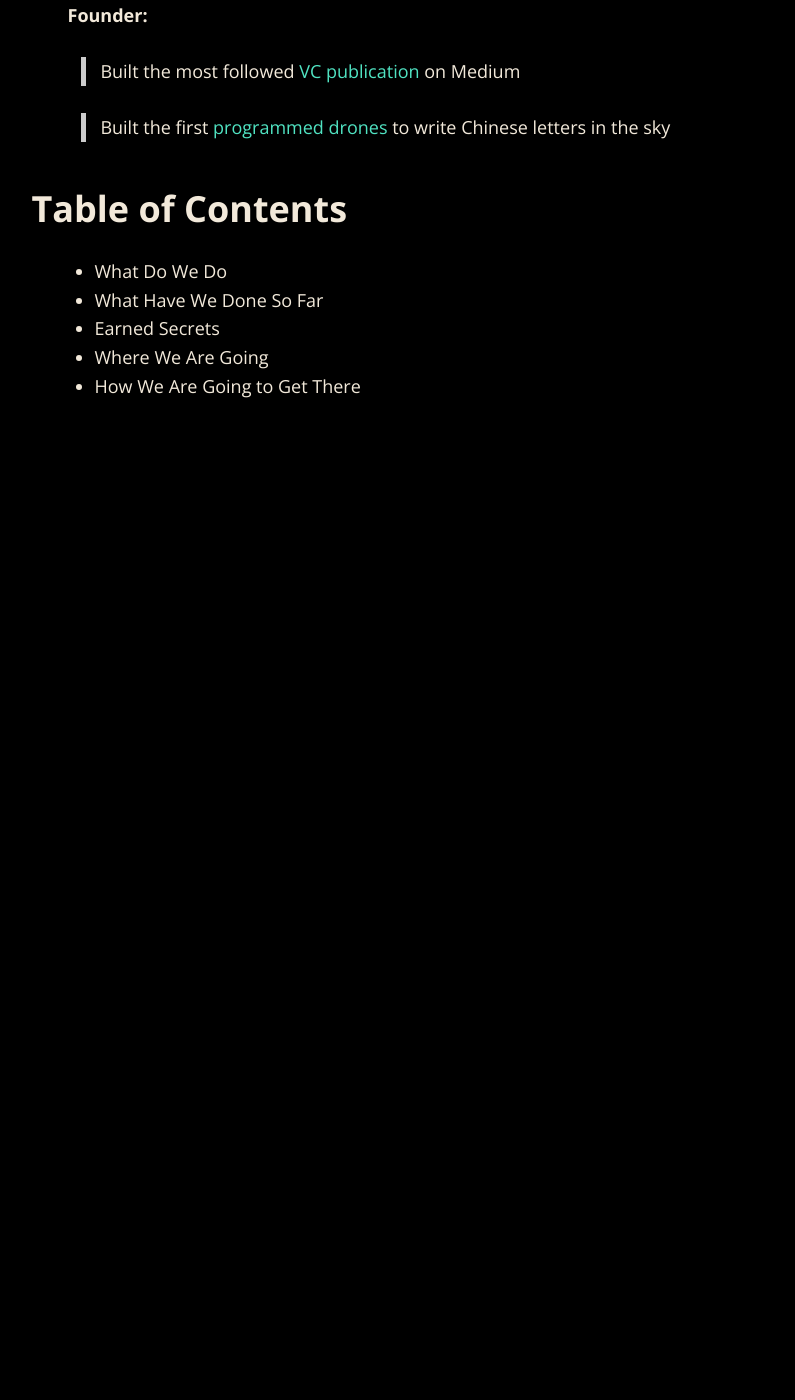
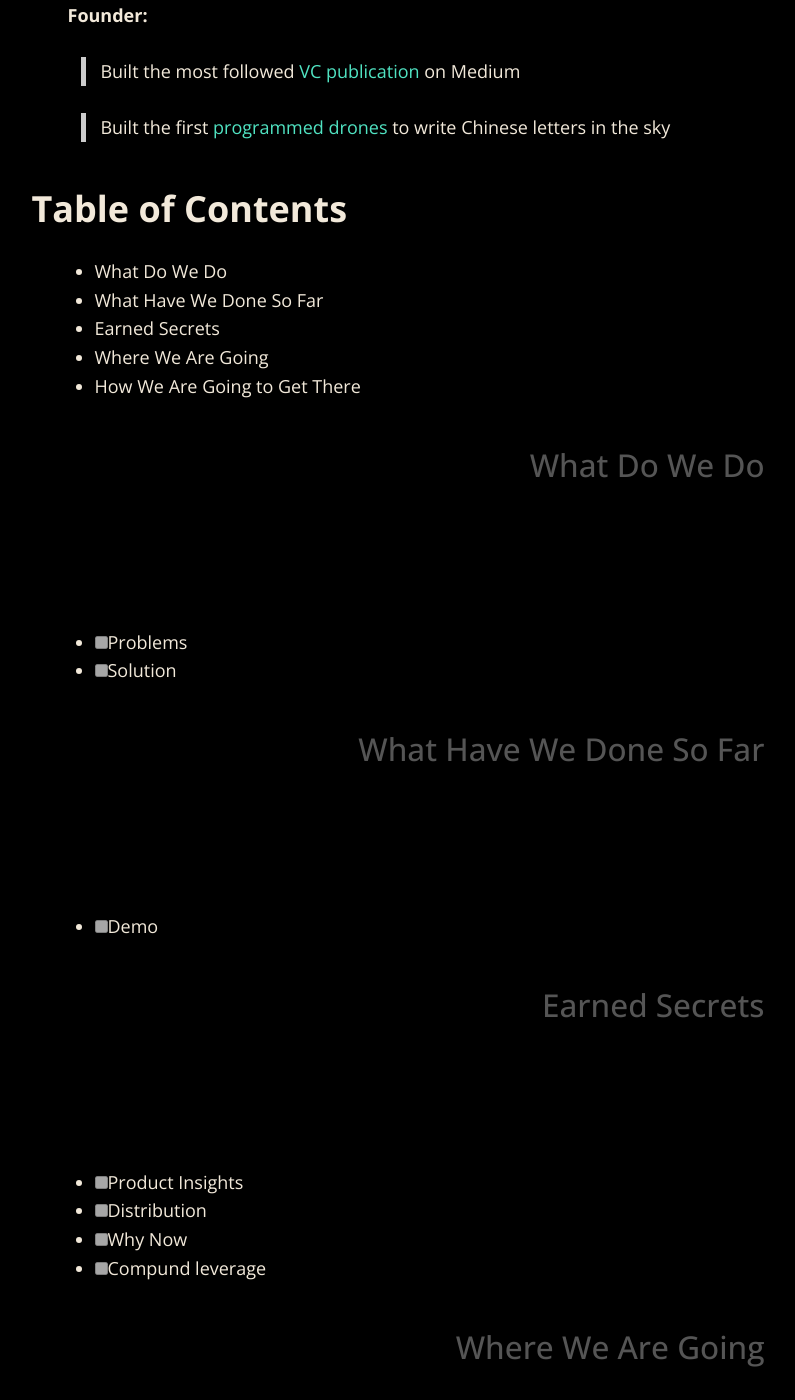
Before and after one commit to tarsmachine/tarsmachine.github.io, a Jekyll site: the page built from index.md, in a window 1280 px wide and 1400 px high, scrolled down 304 px. Shown: the whole window, without its empty margins (260-1055 px from the left). Built offline with Jekyll 4.4.1, drawn with Linux system fonts in a browser that asks for light colours; nearby versions of some CDN libraries; before the commit the page ends 900 px from its top, so only the background shows below that; some of the changed text lies outside the part shown.

Commit message:
Update Lines

```diff
--- a/index.md
+++ b/index.md
@@ -20,3 +20,26 @@ layout: default
 - Earned Secrets
 - Where We Are Going
 - How We Are Going to Get There
+
+
+## What Do We Do
+- [ ] Problems
+- [ ] Solution
+
+## What Have We Done So Far
+- [ ] Demo
+
+
+## Earned Secrets
+- [ ] Product Insights
+- [ ] Distribution
+- [ ] Why Now
+- [ ] Compund leverage
+
+## Where We Are Going
+- [ ] One-Liner Mission
+
+
+## How We Are Going to Get There
+- [ ] The master plan
+- [ ] Risks
```
